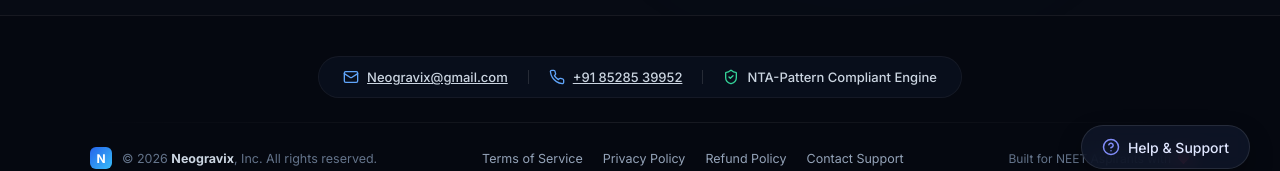
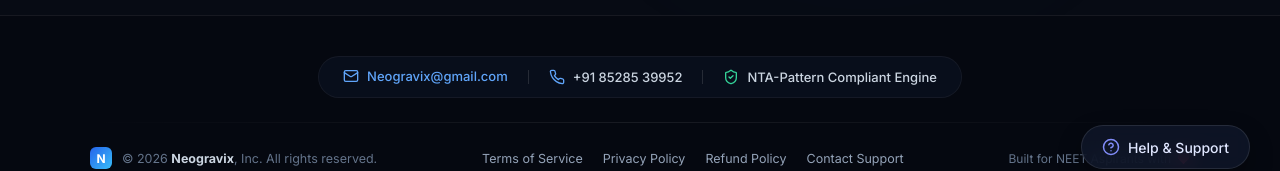
Before and after one commit to Divyansh-srivas/neet-test-app, a React (Vite) app: page / in a window 1280 px wide. In both pictures the pointer is over the link "Neogravix@gmail.com". Shown: the part 2842-3013 px from the top of the page. Built offline with nearby package versions, Linux system fonts and the light colour scheme; no server answers.

Commit message:
Add hover-link styles to footer

```diff
--- a/src/components/footer.css
+++ b/src/components/footer.css
@@ -132,6 +132,16 @@
   fill: #f43f5e;
 }
 
+.hover-link {
+  text-decoration: none;
+  transition: color 0.2s ease, transform 0.2s ease;
+}
+
+.hover-link:hover {
+  color: #60a5fa;
+  transform: translateY(-1px);
+}
+
 /* Responsive adjustments */
 @media (max-width: 768px) {
   .footer-contact-bar {
```
